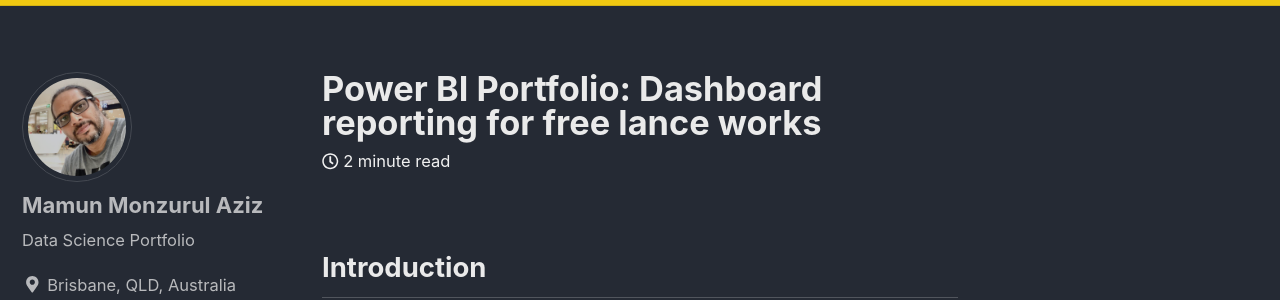
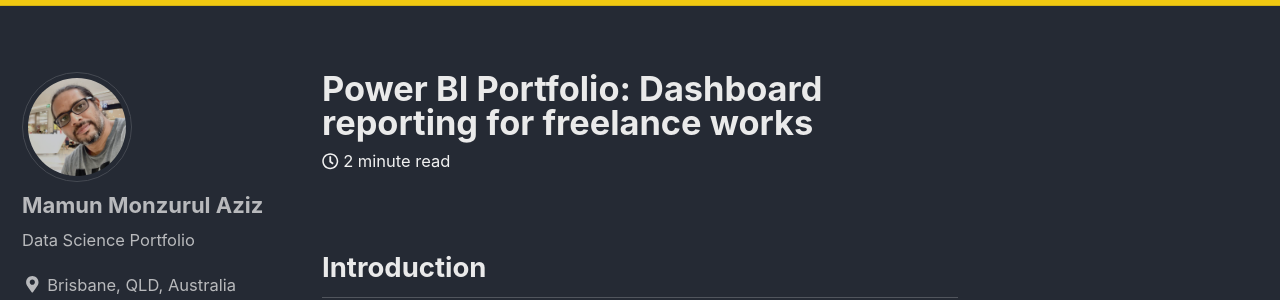
Before and after one commit to mamunmaziz/mamunmaziz.github.io, a Jekyll site: the page built from _posts/2022-08-05-PowerBI Project Portfolio 02.md, in a window 1280 px wide and 900 px high. Shown: the part 340-640 px from the top of the window. Built offline with Jekyll 4.4.1, drawn with Linux system fonts in a browser that asks for light colours; cached includes are drawn as plain includes; nearby versions of some CDN libraries; some of the changed text lies outside the part shown.

Commit message:
Update 2022-08-05-PowerBI Project Portfolio 02.md

```diff
--- a/_posts/2022-08-05-PowerBI Project Portfolio 02.md
+++ b/_posts/2022-08-05-PowerBI Project Portfolio 02.md
@@ -1,7 +1,7 @@
 ---
-title: "Power BI Portfolio: Dashboard reporting for free lance works "
+title: "Power BI Portfolio: Dashboard reporting for freelance works "
 Date: 2022-06-13
-tags: [ETL and Dashboard Reorting with Power BI]
+tags: [ETL and Dashboard Reporting with Power BI]
 header:
   image: "/images/PBI2.jpg"
 excerpt: "Power BI, Data Visualization, ETL, Dashboard Reporting"
```
